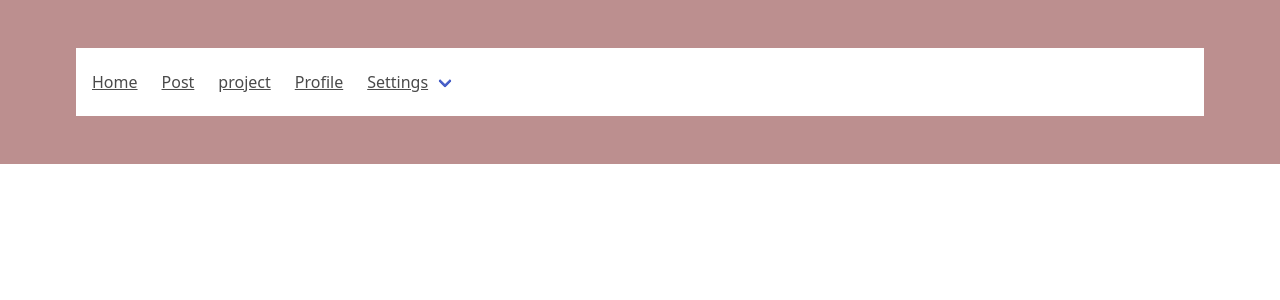
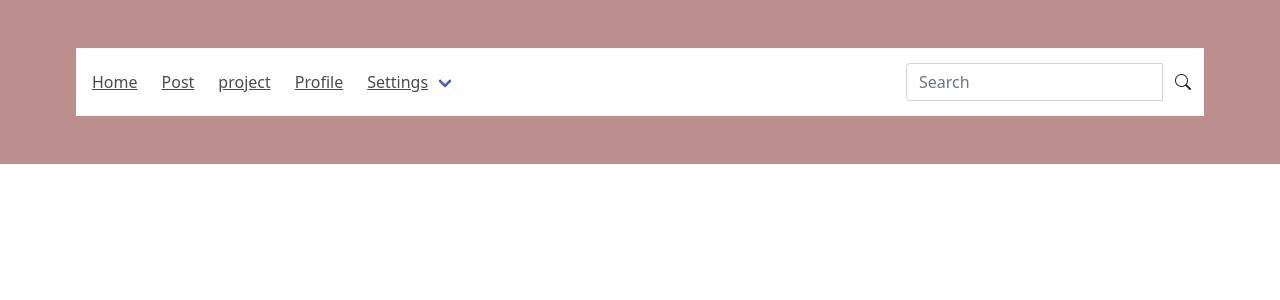
Before and after one commit to peter-wairimu/awwards_clone, a Django app: page / in a window 1280 px wide. Shown: the top 300 px of the page. Run offline with Django 3.2, Linux system fonts and the light colour scheme; data that the repository does not hold is empty.

Commit message:
added search url and updated the navbar

```diff
--- a/awwards/templates/navbar.html
+++ b/awwards/templates/navbar.html
@@ -1,3 +1,5 @@
+
+
 <!DOCTYPE html>
 <html>
   <head>
@@ -65,6 +67,17 @@
 
               </div>
             </div>
+            <form class="navbar-form" role="search"  action="{% url 'search_results' %}">
+
+              <div class="input-group">
+                <input type="text" class="form-control" placeholder="Search" name="name">
+                <div class="input-group-btn">
+                  <button class="btn btn-default" type="submit"><i class="bi bi-search"></i></i></button>
+                </div>
+              </div>
+
+            </form>
+
 
 
           </nav>
--- a/awwards/search.html
+++ b/awwards/templates/search.html
@@ -9,10 +9,10 @@
       <div class="col-md-6 col-lg-3 col-12 col-sm-12">
           <div class="row m-1 mb-3">
               <div class="card  ">
-                  <img  class="image-thumbnail img-fluid mt-3" src="{{post.image.url}}" alt="Card image cap">
-                  <h5 class="centered">{{post.author}}</h5>
+                  <img  class="image-thumbnail img-fluid mt-3" src="{{post.image}}" alt="Card image cap">
+                  <h5 class="centered">{{post.name}}</h5>
                   <div class="card-body">
-                      <p class="card-text"> {{post.caption}}</p>
+                      <p class="card-text"> {{post.description}}</p>
                   </div>
                 </div>
           </div>
--- a/awwards/urls.py
+++ b/awwards/urls.py
@@ -12,6 +12,7 @@ urlpatterns =[
     path('',views.home, name="home"),
     path('project_details/<int:id>/', views.detail, name="project_details"),
     path('add_project/',views.add_project , name="add_project"),
+    path('search_results/',views.search_results, name='search_results'),
 
 
 ]
```
